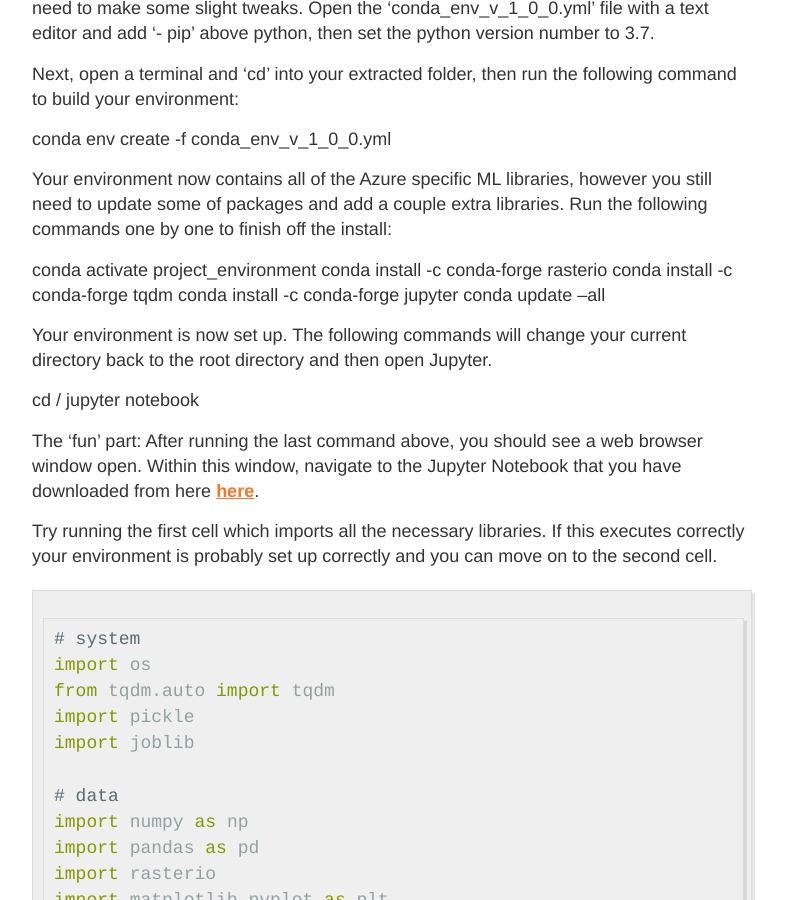
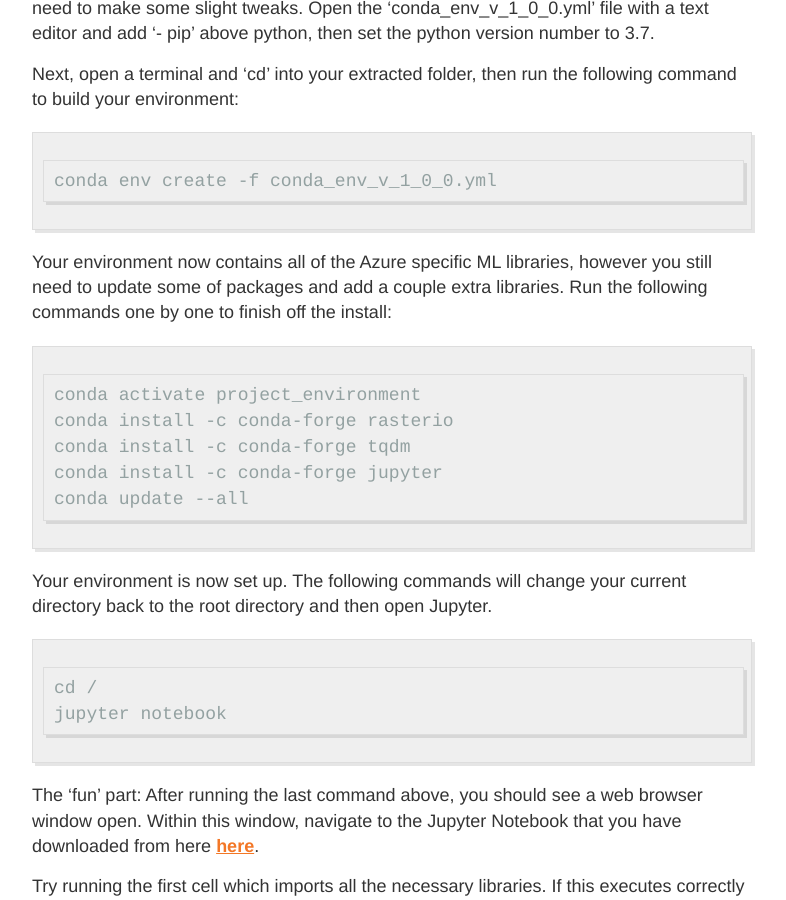
Before and after one commit to DPIRD-DMA/blog, a Jekyll site: the page built from docs/_posts/2021-04-28-Applying-an-Azure-AutoML-model-to-raster-GIS-data.md, in a window 1280 px wide and 900 px high, scrolled down 886 px. Shown: the whole window, without its empty margins (248-1034 px from the left). Built offline with Jekyll 4.4.1, drawn with Linux system fonts in a browser that asks for light colours.

Commit message:
highlight terminal cmds

````diff
--- a/docs/_posts/2021-04-28-Applying-an-Azure-AutoML-model-to-raster-GIS-data.md
+++ b/docs/_posts/2021-04-28-Applying-an-Azure-AutoML-model-to-raster-GIS-data.md
@@ -15,27 +15,33 @@
 
 Next, open a terminal and ‘cd’ into your extracted folder, then run the following command to build your environment:
 
+```console
 conda env create -f conda_env_v_1_0_0.yml
+```
 
-Your environment now contains all of the Azure specific ML libraries, however you still need to update some of packages and add a couple extra libraries. Run the following commands one by one to finish off the install:
+Your environment now contains all of the Azure specific ML libraries, however you still need to update some of packages and add a couple extra libraries.
+Run the following commands one by one to finish off the install:
 
+```console
 conda activate project_environment
 conda install -c conda-forge rasterio
 conda install -c conda-forge tqdm
 conda install -c conda-forge jupyter
 conda update --all
-
+```
 Your environment is now set up. The following commands will change your current directory back to the root directory and then open Jupyter.
 
+```console
 cd /
 jupyter notebook
+```
 
 The ‘fun’ part:
 After running the last command above, you should see a web browser window open. Within this window, navigate to the Jupyter Notebook that you have downloaded from here <a class="jn" href="https://github.com/DPIRD-DMA/blog/blob/master/notebooks/Applying%20an%20Azure%20AutoML%20model%20to%20raster%20GIS%20data.ipynb">here</a>.
 
 Try running the first cell which imports all the necessary libraries. If this executes correctly your environment is probably set up correctly and you can move on to the second cell.
 
-```python
+{% highlight python %}
 # system
 import os
 from tqdm.auto import tqdm
@@ -55,7 +61,7 @@
 from inference_schema.schema_decorators import input_schema, output_schema
 from inference_schema.parameter_types.numpy_parameter_type import NumpyParameterType
 from inference_schema.parameter_types.pandas_parameter_type import PandasParameterType
-```
+{% endhighlight %}
 
 The second cell requires you to input the paths to your raster dataset, the raster file format, your desired location of the output raster file and the path to the Azure model file.
 
````
